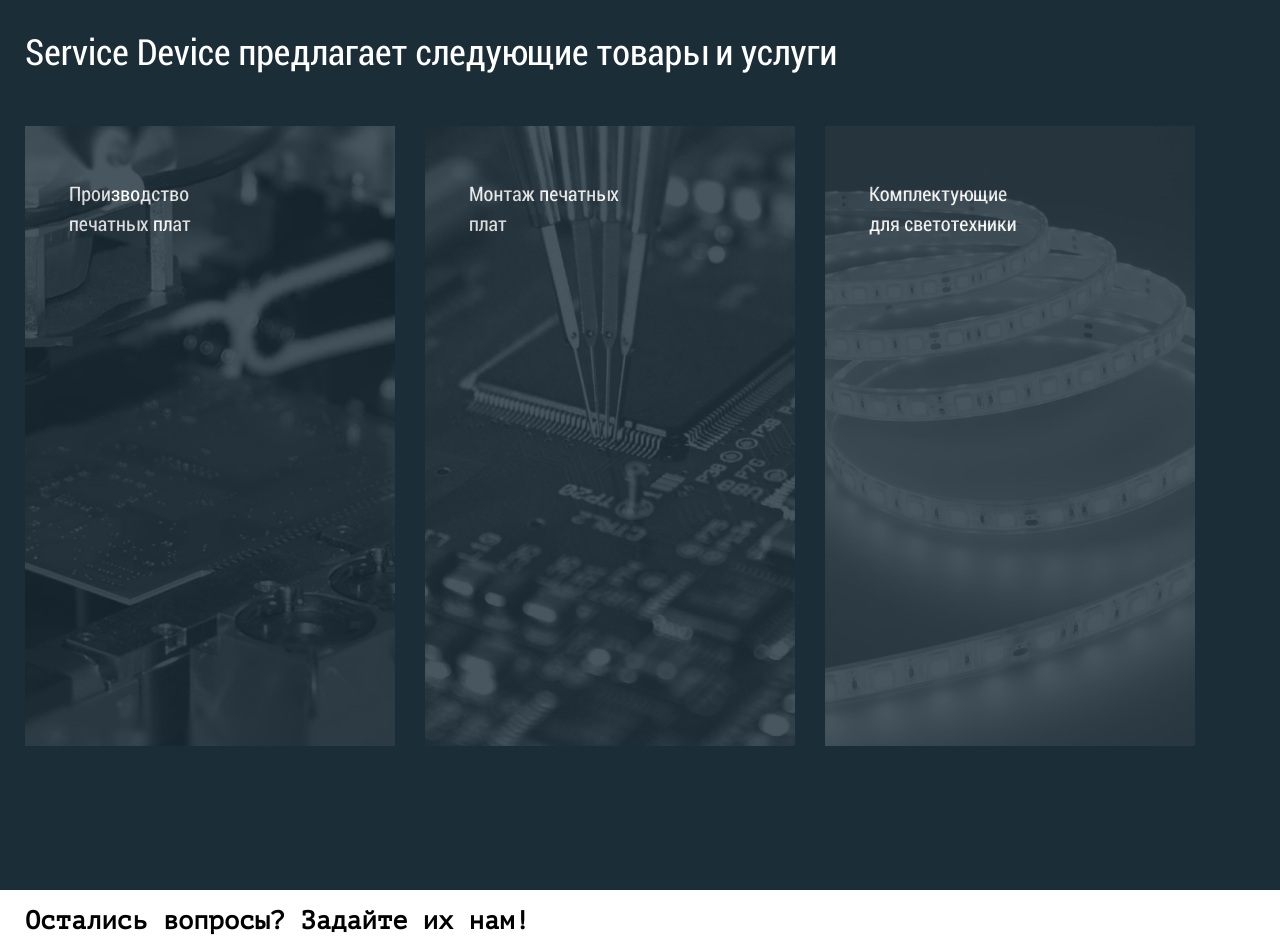
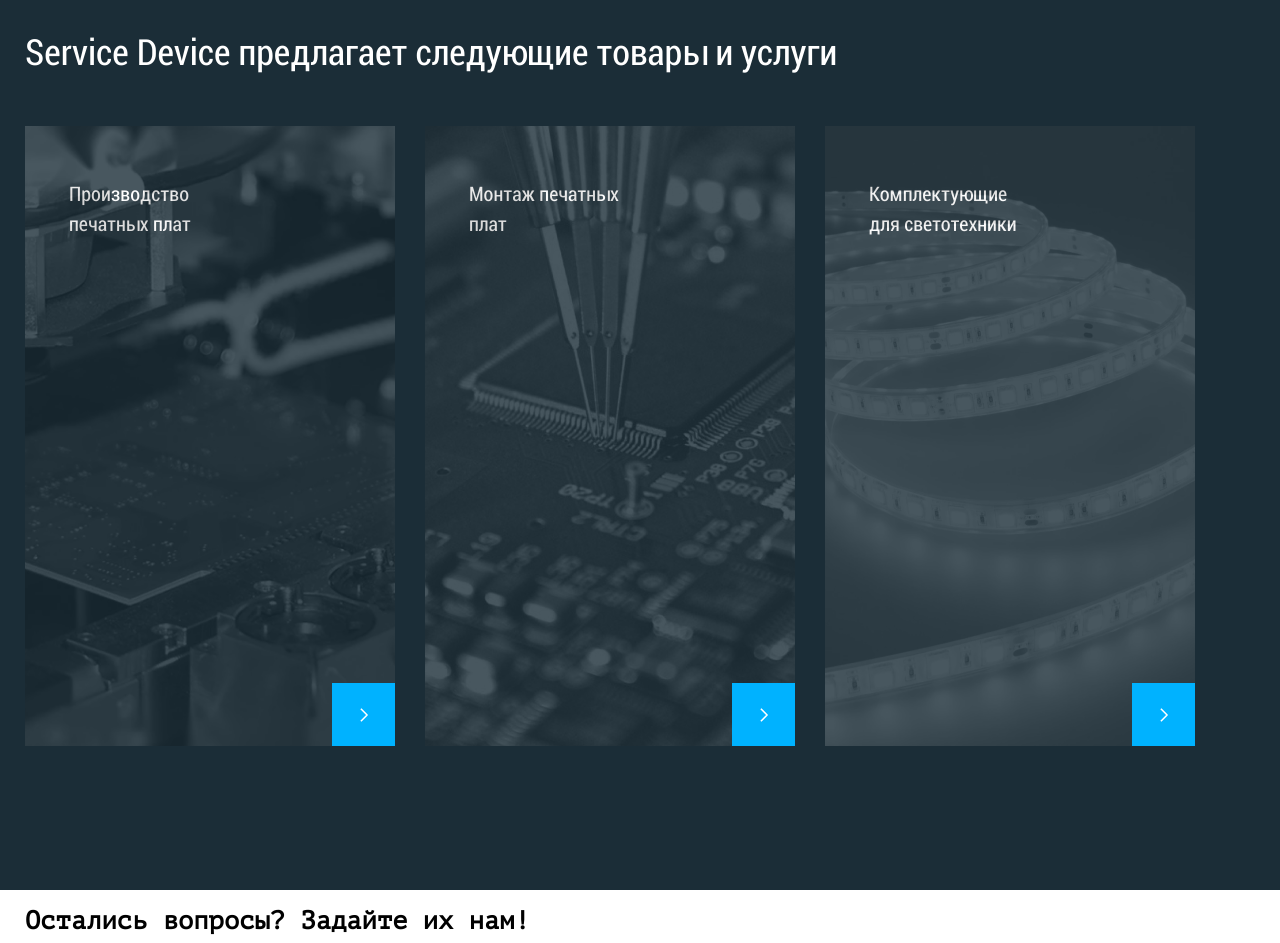
Before and after one commit to lost-incode/petruschenko-smart-device, a website: page source/index.html in a window 1280 px wide. Shown: the part 2180-3123 px from the top of the page. Drawn offline with nearby package versions, Linux system fonts and the light colour scheme; files that its build step writes are made by us from their sources; files whose address does not match are found by name.

Commit message:
Add styles for links in service block

```diff
--- a/source/sass/blocks/advantage.scss
+++ b/source/sass/blocks/advantage.scss
@@ -82,15 +82,15 @@
   background-color: $basic-blue;
   border-color: $basic-blue;
 
-  & .advantage__title {
-    color: $basic-white;
-  }
-
-  & .advantage__subtitle {
-    color: $basic-white;
-  }
-
   &::before {
     background-color: $basic-white;
   }
 }
+
+.advantage__item:hover .advantage__title {
+  color: $basic-white;
+}
+
+.advantage__item:hover .advantage__subtitle {
+  color: $basic-white;
+}
--- a/source/sass/blocks/service.scss
+++ b/source/sass/blocks/service.scss
@@ -35,6 +35,10 @@
   width: 370px;
   box-sizing: border-box;
   padding: 53px 160px 53px 44px;
+
+  &:hover {
+    opacity: 0.5;
+  }
 }
 
 .service__link::before {
@@ -45,6 +49,22 @@
   background-repeat: no-repeat;
   background-size: contain;
   background-position: 50% 50%;
+  z-index: 0;
+}
+
+.service__link::after {
+  content: "";
+  position: absolute;
+  display: block;
+  background-color: $basic-blue;
+  background-repeat: no-repeat;
+  background-size: 18px 14px;
+  background-position: 50% 50%;
+  bottom: 0;
+  right: 0;
+  width: 63px;
+  height: 63px;
+  background-image: url("../img/stack.svg#link-arrow");
 }
 
 .service__link--production::before {
@@ -53,7 +73,6 @@
   width: 100%;
   height: 100%;
   background-image: url("../img/production-bg.png");
-  z-index: 0;
 }
 
 .service__link--assembly::before {
@@ -62,7 +81,6 @@
   width: 100%;
   height: 100%;
   background-image: url("../img/assembly-bg.png");
-  z-index: 0;
 }
 
 .service__link--components::before {
@@ -71,5 +89,4 @@
   width: 100%;
   height: 100%;
   background-image: url("../img/components-bg.png");
-  z-index: 0;
 }
```
Also changed, not shown: build/css/style.min.css, 1 other file.
